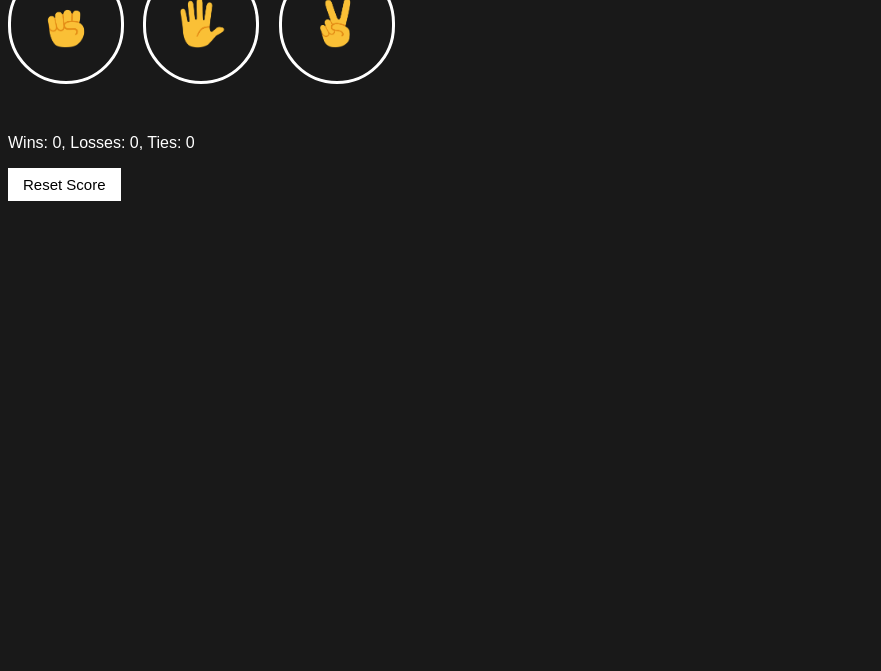
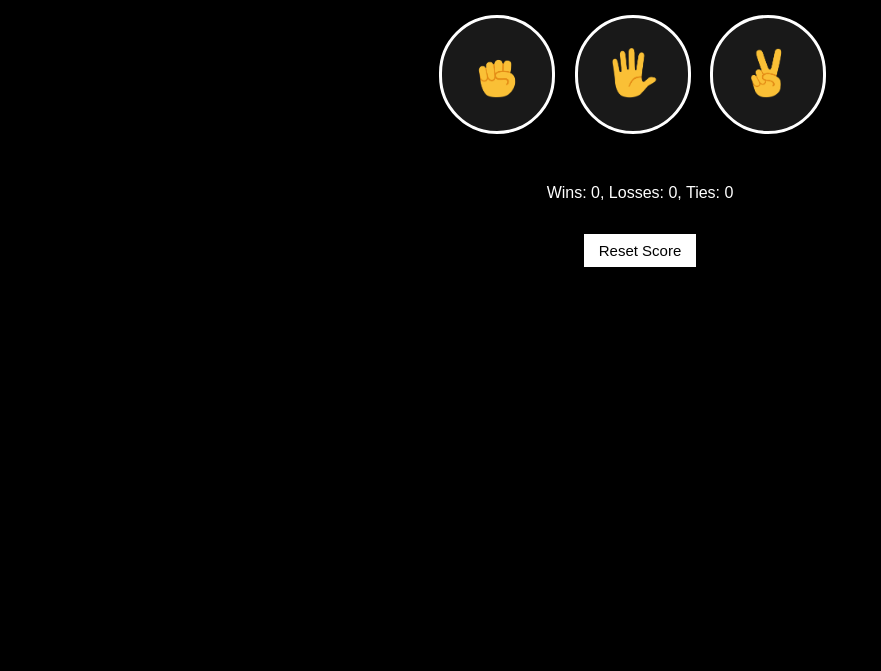
Before and after one commit to AyeshaSeemab93/Rock-Paper-Scissors-Game-using-JAVA-SCRIPT, a plain HTML site: page index.html in a window 1280 px wide. Shown: the part 129-800 px from the top of the page, without its empty margins (0-881 px from the left). Drawn offline with Linux system fonts and the light colour scheme.

Commit message:
Enhance Css

```diff
--- a/rock-paper-scissor.css
+++ b/rock-paper-scissor.css
@@ -1,7 +1,10 @@
 body{
-  background-color: #191919;
+  background-color: black;
   color: white;
   font-family: Arial, Helvetica, sans-serif;
+  text-align: center;
+  margin-top: 5rem;
+
 }
 .title{
   font-size: 30px;
@@ -41,4 +44,5 @@ margin-bottom: 50px;
   font-size: 15px;
   padding: 8px 15px;
   cursor: pointer;
+  margin-top: 1rem;
 }
```
Also changed, not shown: index.html (renamed from 09-rock-scissor-paper.html).
